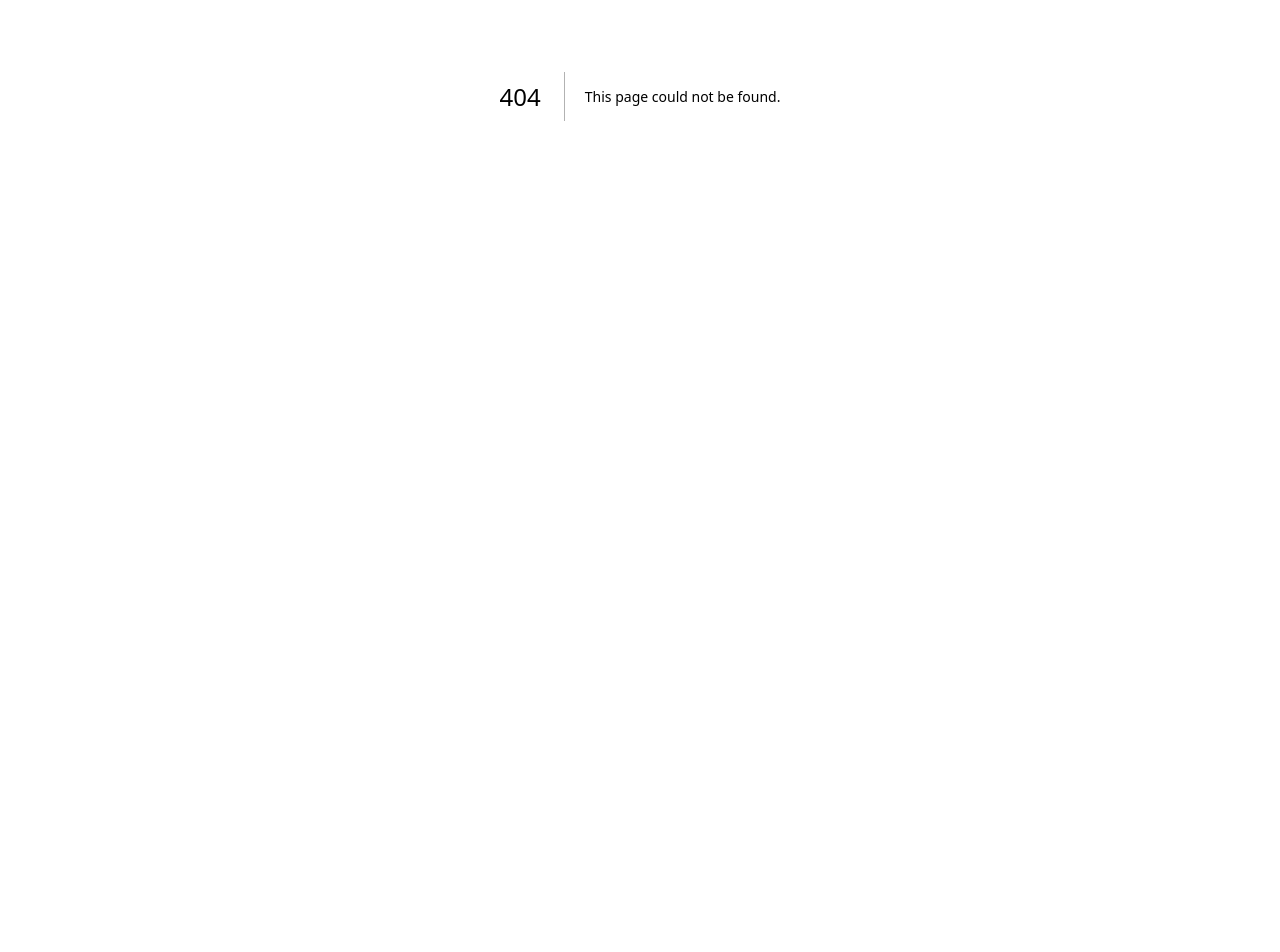
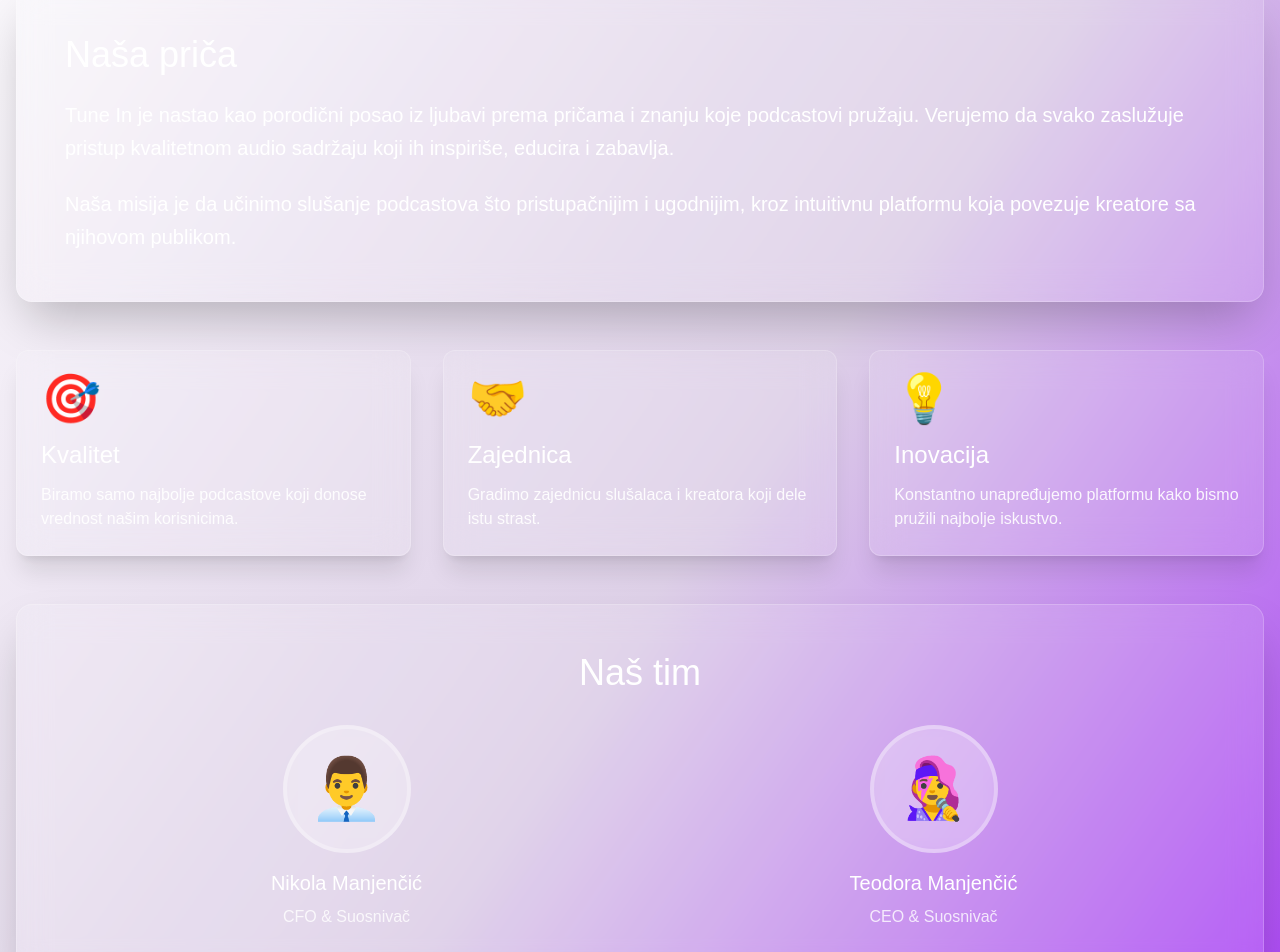
Before and after one commit to elab-development/internet-tehnologije-2025-podcastaplikacija_2022_0260, a Next.js app: page /about in a window 1280 px wide. Before the commit this address had no page. Shown: the part 376-1328 px from the top of the page. Before the commit the page ends 872 px from the top, so only its background shows below. Built offline with nearby package versions, Linux system fonts and the light colour scheme.

Commit message:
napravljena about sekcija

```diff
--- /dev/null
+++ b/app/about/page.tsx
@@ -0,0 +1,124 @@
+export default function About() {
+  return (
+    <main className="min-h-screen bg-gradient-to-br from-black-900 via-purple-900/20 to-purple-600">
+      <div className="container mx-auto px-4 py-16">
+
+        {/* Hero sekcija */}
+        <div className="text-center text-white mb-16">
+          <h1 className="text-5xl md:text-6xl font-heading mb-6">
+            O nama 🎧
+          </h1>
+          <p className="text-xl md:text-2xl font-body max-w-3xl mx-auto leading-relaxed">
+            Mi smo platforma koja spaja ljubitelje podcastova sa najboljim sadržajima iz celog sveta.
+          </p>
+        </div>
+
+        {/* Priča sekcija */}
+        <div className="bg-white/10 backdrop-blur-lg rounded-2xl p-8 md:p-12 mb-12 text-white border border-white/20 shadow-2xl">
+          <h2 className="text-3xl md:text-4xl font-heading mb-6">Naša priča</h2>
+          <p className="text-lg md:text-xl font-body leading-relaxed mb-6">
+            Tune In je nastao kao porodični posao iz ljubavi prema pričama i znanju koje podcastovi pružaju.
+            Verujemo da svako zaslužuje pristup kvalitetnom audio sadržaju koji ih inspirišе,
+            educira i zabavlja.
+          </p>
+          <p className="text-lg md:text-xl font-body leading-relaxed">
+            Naša misija je da učinimo slušanje podcastova što pristupačnijim i ugodnijim,
+            kroz intuitivnu platformu koja povezuje kreatore sa njihovom publikom.
+          </p>
+        </div>
+
+        {/* Vrednosti - Grid */}
+        <div className="grid md:grid-cols-3 gap-8 mb-12">
+          <div className="bg-white/10 backdrop-blur-lg rounded-xl p-6 text-white hover:bg-white/20 transition-all duration-300 border border-white/20 shadow-xl">
+            <div className="text-5xl mb-4">🎯</div>
+            <h3 className="text-2xl font-heading mb-3">Kvalitet</h3>
+            <p className="font-body text-white/90">
+              Biramo samo najbolje podcastove koji donose vrednost našim korisnicima.
+            </p>
+          </div>
+
+          <div className="bg-white/10 backdrop-blur-lg rounded-xl p-6 text-white hover:bg-white/20 transition-all duration-300 border border-white/20 shadow-xl">
+            <div className="text-5xl mb-4">🤝</div>
+            <h3 className="text-2xl font-heading mb-3">Zajednica</h3>
+            <p className="font-body text-white/90">
+              Gradimo zajednicu slušalaca i kreatora koji dele istu strast.
+            </p>
+          </div>
+
+          <div className="bg-white/10 backdrop-blur-lg rounded-xl p-6 text-white hover:bg-white/20 transition-all duration-300 border border-white/20 shadow-xl">
+            <div className="text-5xl mb-4">💡</div>
+            <h3 className="text-2xl font-heading mb-3">Inovacija</h3>
+            <p className="font-body text-white/90">
+              Konstantno unapređujemo platformu kako bismo pružili najbolje iskustvo.
+            </p>
+          </div>
+        </div>
+
+        {/* Tim sekcija */}
+        <div className="bg-white/10 backdrop-blur-lg rounded-2xl p-8 md:p-12 text-white border border-white/20 shadow-2xl mb-12">
+          <h2 className="text-3xl md:text-4xl font-heading mb-8 text-center">Naš tim</h2>
+          <div className="grid md:grid-cols-2 lg:grid-cols-2 gap-6">
+
+            <div className="text-center">
+              <div className="bg-white/20 backdrop-blur-sm rounded-full w-32 h-32 mx-auto mb-4 flex items-center justify-center text-6xl border-4 border-white/30 hover:scale-110 transition-transform duration-300">
+                👨‍💼
+              </div>
+              <h3 className="text-xl font-heading mb-2">Nikola Manjenčić</h3>
+              <p className="font-body text-white/80">CFO & Suosnivač</p>
+            </div>
+
+            <div className="text-center">
+              <div className="bg-white/20 backdrop-blur-sm rounded-full w-32 h-32 mx-auto mb-4 flex items-center justify-center text-6xl border-4 border-white/30 hover:scale-110 transition-transform duration-300">
+                👩‍🎤
+              </div>
+              <h3 className="text-xl font-heading mb-2">Teodora Manjenčić</h3>
+              <p className="font-body text-white/80">CEO & Suosnivač</p>
+            </div>
+          </div>
+        </div>
+
+        {/* Statistike */}
+        <div className="grid md:grid-cols-4 gap-6 mb-12">
+          <div className="bg-white/10 backdrop-blur-lg rounded-xl p-6 text-center text-white border border-white/20 shadow-xl hover:scale-105 transition-transform duration-300">
+            <div className="text-4xl md:text-5xl font-heading mb-2">10k+</div>
+            <p className="font-body text-white/80">Podcastova</p>
+          </div>
+
+          <div className="bg-white/10 backdrop-blur-lg rounded-xl p-6 text-center text-white border border-white/20 shadow-xl hover:scale-105 transition-transform duration-300">
+            <div className="text-4xl md:text-5xl font-heading mb-2">50k+</div>
+            <p className="font-body text-white/80">Korisnika</p>
+          </div>
+
+          <div className="bg-white/10 backdrop-blur-lg rounded-xl p-6 text-center text-white border border-white/20 shadow-xl hover:scale-105 transition-transform duration-300">
+            <div className="text-4xl md:text-5xl font-heading mb-2">100+</div>
+            <p className="font-body text-white/80">Autora</p>
+          </div>
+
+          <div className="bg-white/10 backdrop-blur-lg rounded-xl p-6 text-center text-white border border-white/20 shadow-xl hover:scale-105 transition-transform duration-300">
+            <div className="text-4xl md:text-5xl font-heading mb-2">4.9⭐</div>
+            <p className="font-body text-white/80">Prosečna ocena</p>
+          </div>
+        </div>
+
+
+        <div className="bg-white/10 backdrop-blur-lg rounded-2xl p-8 md:p-12 text-center text-white border border-white/20 shadow-2xl">
+          <h2 className="text-3xl md:text-4xl font-heading mb-4">
+            Pridruži nam se!
+          </h2>
+          <p className="text-lg md:text-xl font-body mb-8 max-w-2xl mx-auto">
+            Bilo da si autor ili slušalac, Tune In je mesto za tebe.
+          </p>
+          <div className="flex gap-4 justify-center flex-wrap">
+            <button className="bg-white text-purple-600 px-8 py-3 rounded-full font-heading font-semibold text-lg hover:shadow-2xl hover:scale-105 transition-all duration-300">
+              Započni danas
+            </button>
+            <button className="bg-transparent border-2 border-white text-white px-8 py-3 rounded-full font-heading font-semibold text-lg hover:bg-white hover:text-purple-600 transition-all duration-300">
+              Kontaktiraj nas
+            </button>
+          </div>
+        </div>
+
+      </div>
+    </main>
+  )
+}
```
Also changed, not shown: 1 other file (tests, documents, lock files or other folders).
